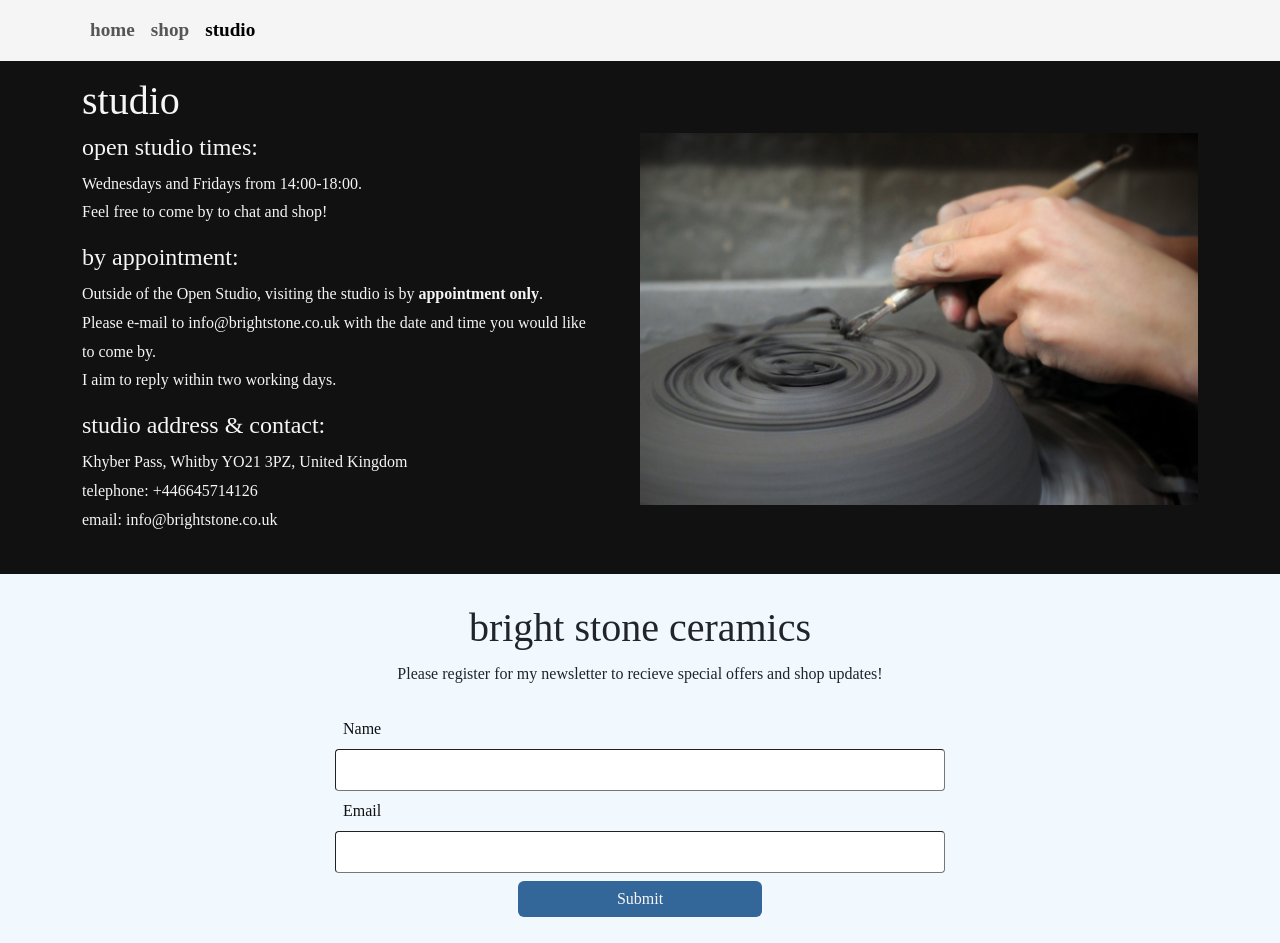
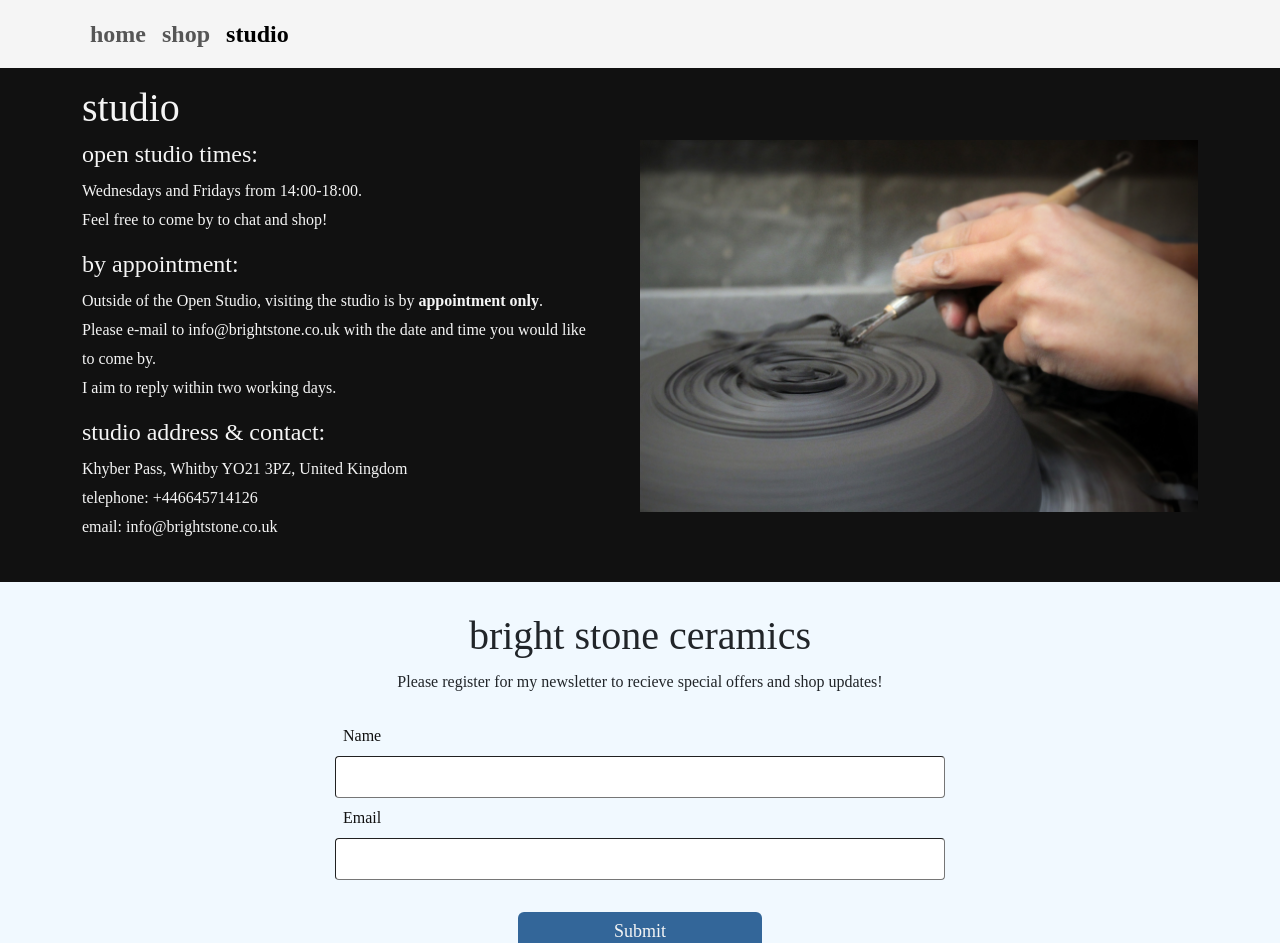
Before and after one commit to jeniverede/e-commerce-site, a React (Vite) app: page /studio in a window 1280 px wide. Shown: the top 943 px of the page. Built offline with nearby package versions, Linux system fonts and the light colour scheme; a web font is replaced by a local one.

Commit message:
font styles

```diff
--- a/src/App.css
+++ b/src/App.css
@@ -20,6 +20,9 @@ body {
   --bs-font-primary: Caudex;
   --bs-font-secondary: LibreBaskerville;
   --bs-body-font-family: LibreBaskerville;
+
+  /* font size */
+  --fs-h1: Caudex;
 }
 
 /* font files */
--- a/src/components/Contact.tsx
+++ b/src/components/Contact.tsx
@@ -48,7 +48,7 @@ export function Contact() {
   return (
     <>
       <div className="form-container">
-        <h1 className="h1-contact">bright stone ceramics</h1>
+        <h1 id="h1-contact">bright stone ceramics</h1>
         <p className="p-contact">
           Please register for my newsletter to recieve special offers and shop
           updates!
--- a/src/components/ShopItem.tsx
+++ b/src/components/ShopItem.tsx
@@ -70,7 +70,7 @@ export function ShopItem({
         <div className="btn-container">
           {quantity === 0 ? (
             <Button id="btn-primary" onClick={() => increaseCartQuantity(id)}>
-              + Add To Cart
+              + add to cart
             </Button>
           ) : (
             <div
@@ -87,7 +87,7 @@ export function ShopItem({
                     onClick={() => removeFromCart(id)}
                     variant="danger"
                   >
-                    Remove
+                    remove
                   </Button>
                 </div>
               </div>
--- a/src/components/ShoppingCart.tsx
+++ b/src/components/ShoppingCart.tsx
@@ -34,7 +34,7 @@ export function ShoppingCart({ isOpen }: ShoppingCartProps) {
           <Offcanvas.Title><h3 id="h3-shopping-cart">Shopping Cart</h3></Offcanvas.Title>
         </Offcanvas.Header>
         <Offcanvas.Body>
-          <Stack gap={3}>
+          <Stack id="cart-item" gap={3}>
             {cartItems.map((item) => (
               <CartItem key={item.id} {...item} />
             ))}
--- a/src/styles/ContactStyle.css
+++ b/src/styles/ContactStyle.css
@@ -35,11 +35,13 @@ input {
 
 #btn-secondary {
   background-color: var(--clr-accent-dark);
+  font-family: var(--bs-font-primary);
+  font-size: large;
   color: var(--clr-light);
   width: 20%;
   text-align: center;
   border: none;
-  margin: 0.5rem auto;
+  margin: 2rem auto;
 }
 
 #btn-secondary:hover {
--- a/src/styles/NavbarStyle.css
+++ b/src/styles/NavbarStyle.css
@@ -3,7 +3,7 @@
   margin-bottom: 1rem;
   font-family: var(--bs-font-primary);
   font-weight: bold;
-  font-size: larger;
+  font-size: x-large;
 }
 
 #btn-cart {
@@ -16,9 +16,9 @@
   color: var(--clr-dark);
 }
 
-.fa-cart-shopping:hover{
-    background-color: var(--clr-dark);
-    color: var(--clr-light);
+.fa-cart-shopping:hover {
+  background-color: var(--clr-dark);
+  color: var(--clr-light);
 }
 
 #cart-count-circle {
@@ -37,14 +37,14 @@
 
 /* tablet landscape */
 @media (min-width: 810px) and (orientation: landscape) {
-  #cart-count-circle  {
+  #cart-count-circle {
     transform: translate(-175%);
   }
 }
 
 /* desktop */
 @media (min-width: 1440px) and (orientation: landscape) {
-  #cart-count-circle  {
+  #cart-count-circle {
     transform: translate(-225%);
   }
 }
--- a/src/styles/ShopItemStyle.css
+++ b/src/styles/ShopItemStyle.css
@@ -40,6 +40,7 @@
 #btn-primary {
   background-color: var(--clr-accent-dark);
   font-family: var(--bs-font-primary);
+  font-size: large;
   width: 50%;
   text-align: center;
   border: none;
@@ -73,3 +74,8 @@
   background-color: var(--clr-accent-dark);
   border: none;
 }
+
+#btn-remove {
+  font-family: var(--bs-font-primary);
+  font-size: large;
+}
--- a/src/styles/ShoppingCartStyle.css
+++ b/src/styles/ShoppingCartStyle.css
@@ -1,6 +1,10 @@
 #h3-shopping-cart {
   font-family: var(--bs-font-primary);
   color: var(--bs-heading-color-dark);
+}
+
+#cart-item  {
+  font-family: var(--bs-font-secondary);
 }
 
 .total {
```
